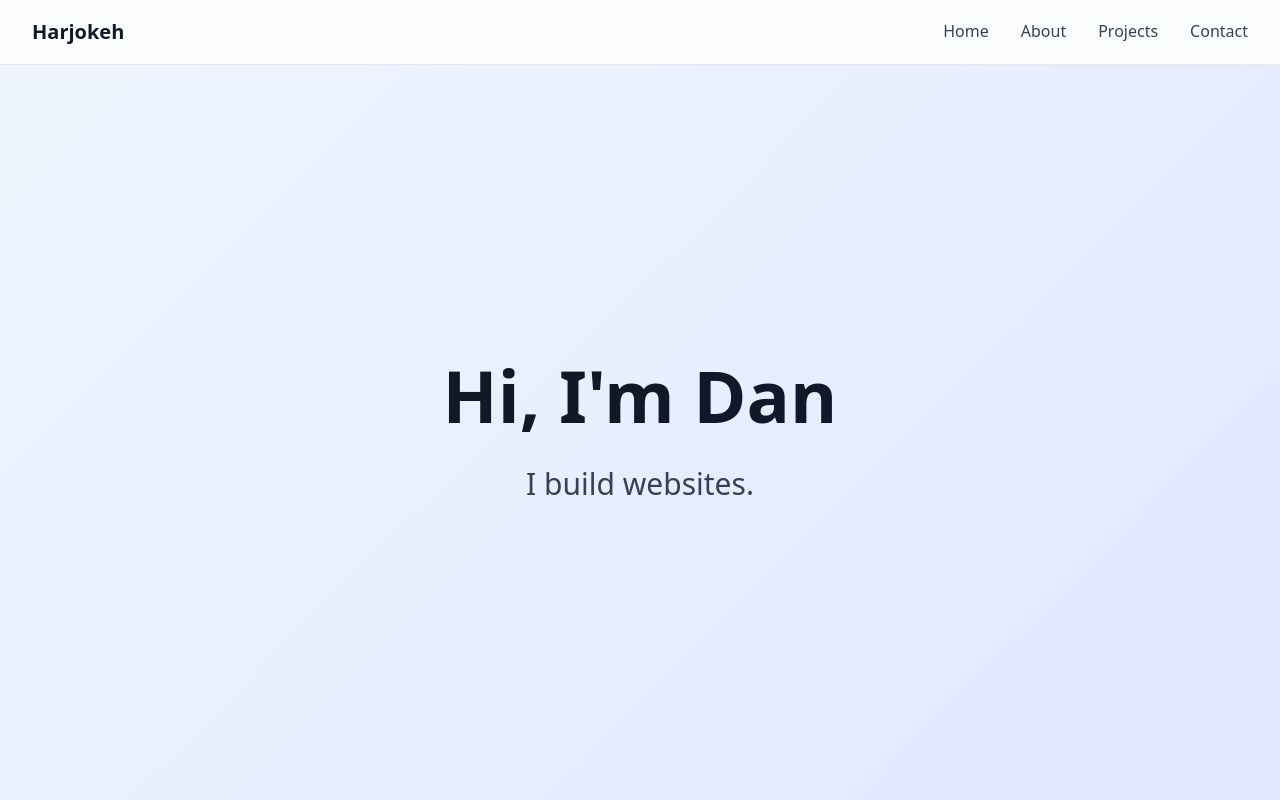
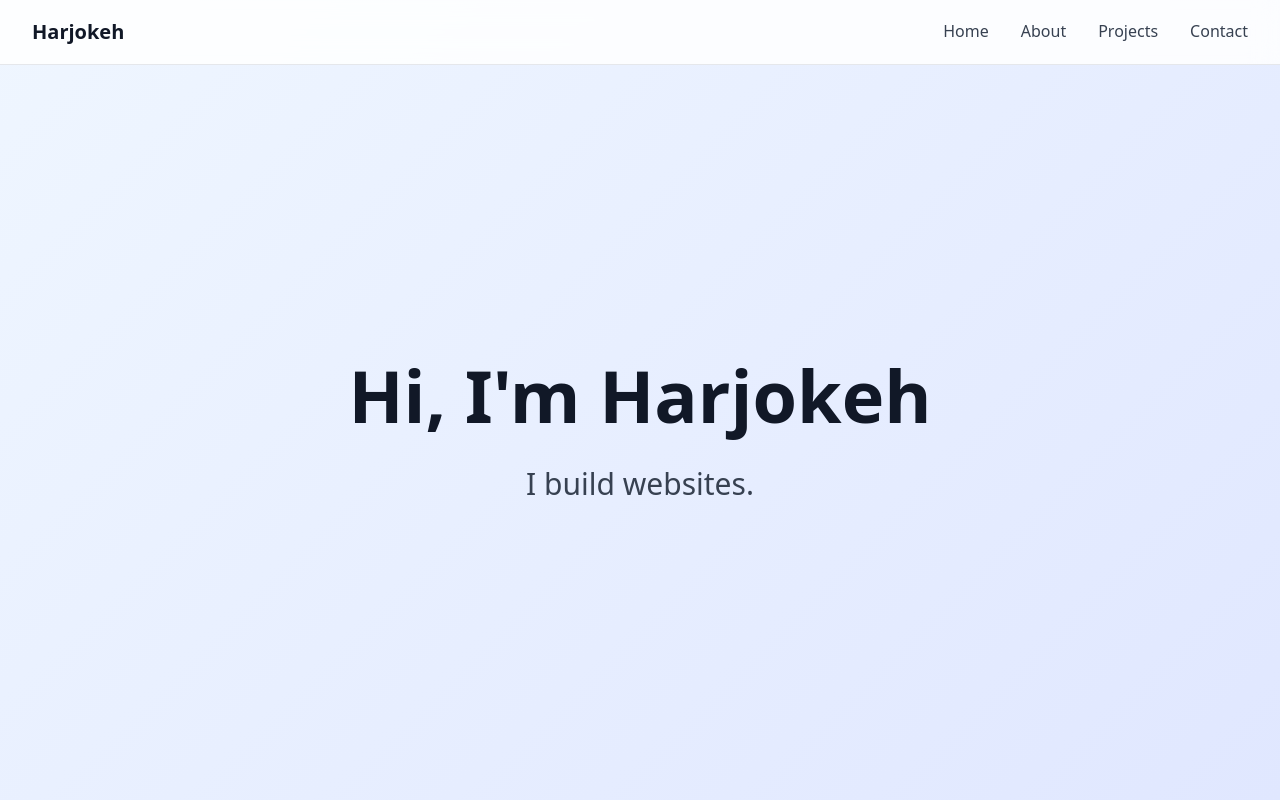
Before and after one commit to LogicBby0509/my-assignment, a plain HTML site: page index.html in a window 1280 px wide. Shown: the top 800 px of the page. Drawn offline with Linux system fonts and the light colour scheme.

Commit message:
Update index.html

```diff
--- a/index.html
+++ b/index.html
@@ -90,7 +90,7 @@
                 Only ONE <h1> per page — best practice for SEO and accessibility.
                 This is the most important heading on the page.
             -->
-            <h1 class="hero-title">Hi, I'm Dan</h1>
+            <h1 class="hero-title">Hi, I'm Harjokeh</h1>
             <p class="hero-subtitle">I build websites.</p>
         </div>
     </section>
```
